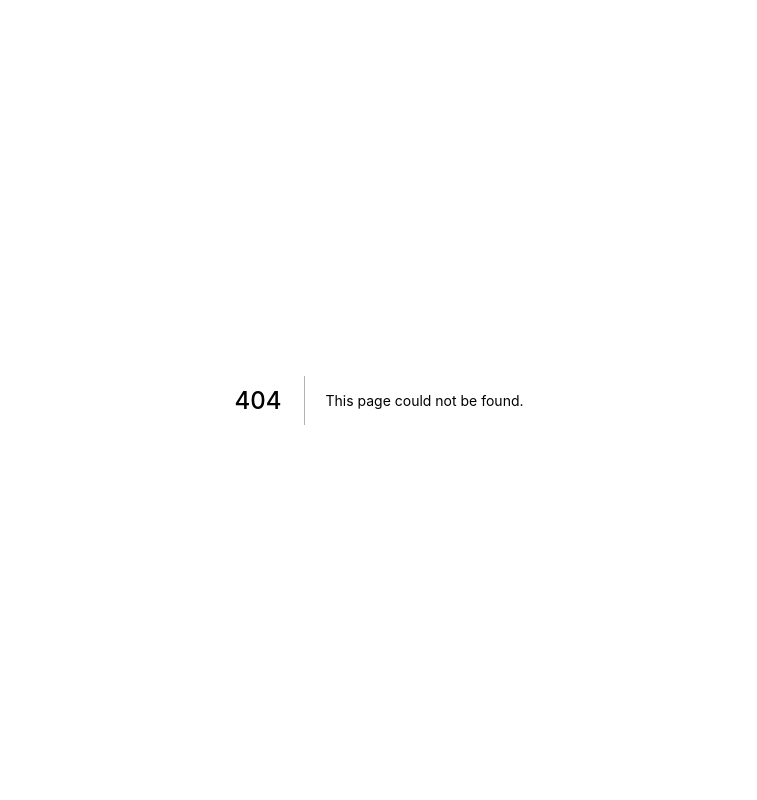
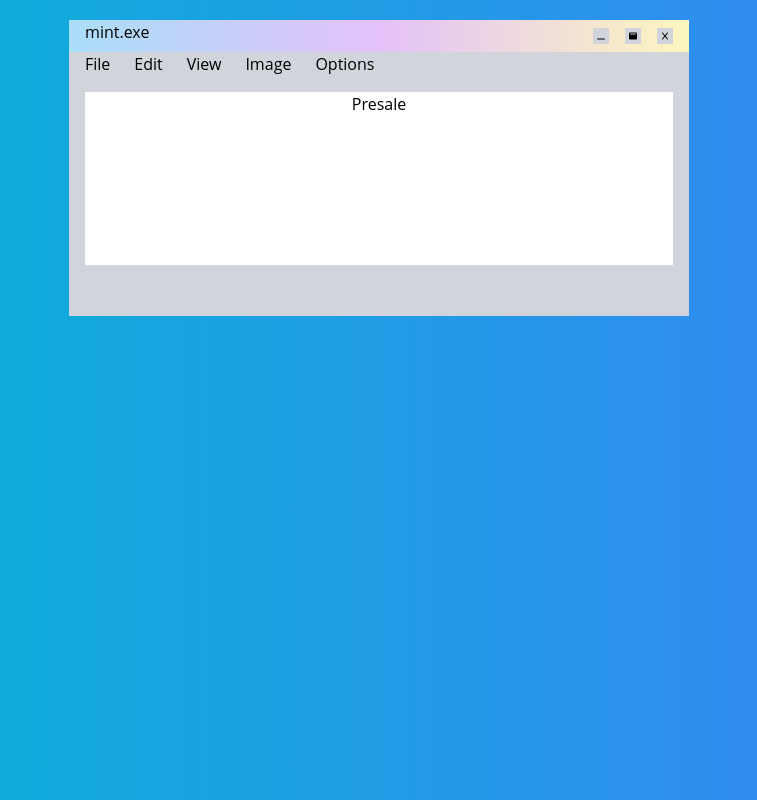
Before and after one commit to alex-davidson17/cybrlghtrs, a Next.js app: page /mint in a window 1280 px wide. Before the commit this address had no page. Shown: the whole page, without its empty margins (261-1018 px from the left). Built offline with nearby package versions, Linux system fonts and the light colour scheme.

Commit message:
initial mint page

```diff
--- /dev/null
+++ b/cybr.config.js
@@ -0,0 +1,6 @@
+const config = {
+  title: "Cybrlghtrs",
+  description: "A collection of 10,000 lighters",
+};
+
+export { config };
--- a/pages/index.js
+++ b/pages/index.js
@@ -8,13 +8,15 @@ import {
   faX,
 } from "@fortawesome/free-solid-svg-icons";
 
+import { config } from "../cybr.config";
+
 export default function Home() {
   return (
     <div className="min-h-screen h-full w-full flex flex-col bg-light-green overflow-hidden">
       <Head>
-        <title>Cybrlghtrs</title>
+        <title>{config.title}</title>
         <meta charset="UTF-8" />
-        <meta name="description" content="An NFT Project called Cybrlghtrs" />
+        <meta name="description" content={config.description} />
         <link rel="icon" href="/favicon.ico" />
       </Head>
 
@@ -68,7 +70,7 @@ export default function Home() {
           </nav>
         </div>
       </header>
-      <section className="m-5">
+      <section className="m-5 flex justify-center items-center">
         <div className="w-1/2 h-auto bg-gray-300">
           <div className="h-8 bg-gradient-to-r from-light-blue via-light-purple to-light-yellow px-4 flex flex-row justify-between">
             <p>rugpull.exe</p>
@@ -93,7 +95,7 @@ export default function Home() {
               <li>Options</li>
             </ul>
           </div>
-          <div className="h-60 w-auto p-4">
+          <div className="h-60 w-auto p-4 text-center">
             <div className="h-5/6 w-auto bg-white">
               <h2>🍓 welcome to cybr land u shills 🍓</h2>
               <p>
--- /dev/null
+++ b/pages/mint.js
@@ -0,0 +1,45 @@
+import { FontAwesomeIcon } from "@fortawesome/react-fontawesome";
+import {
+  faWindowMinimize,
+  faWindowMaximize,
+  faX,
+} from "@fortawesome/free-solid-svg-icons";
+
+export default function Mint() {
+  return (
+    <div class="min-h-screen h-full w-full flex flex-col bg-gradient-to-r from-cyan-500 to-blue-500">
+      <section className="m-5 flex justify-center items-center">
+        <div className="w-1/2 h-auto bg-gray-300">
+          <div className="h-8 bg-gradient-to-r from-light-blue via-light-purple to-light-yellow px-4 flex flex-row justify-between">
+            <p>mint.exe</p>
+            <ul className="flex flex-row items-center space-x-4">
+              <li className="bg-gray-300 flex w-4 h-4 items-center justify-center">
+                <FontAwesomeIcon icon={faWindowMinimize} className="h-2" />
+              </li>
+              <li className="bg-gray-300 flex w-4 h-4 items-center justify-center">
+                <FontAwesomeIcon icon={faWindowMaximize} className="h-2" />
+              </li>
+              <li className="bg-gray-300 flex w-4 h-4 items-center justify-center">
+                <FontAwesomeIcon icon={faX} className="h-2" />
+              </li>
+            </ul>
+          </div>
+          <div>
+            <ul className="flex items-center space-x-4 md:space-x-6 px-4 overflow-hidden">
+              <li>File</li>
+              <li>Edit</li>
+              <li>View</li>
+              <li>Image</li>
+              <li>Options</li>
+            </ul>
+          </div>
+          <div className="h-60 w-auto p-4 text-center">
+            <div className="h-5/6 w-auto bg-white">
+              <h2>Presale</h2>
+            </div>
+          </div>
+        </div>
+      </section>
+    </div>
+  );
+}
--- a/tailwind.config.js
+++ b/tailwind.config.js
@@ -17,6 +17,9 @@ module.exports = {
         "light-yellow": "#fcf6bd",
         pink: "#ff99c8",
       },
+      animation: {
+        "slow-pulse": "pulse 10s linear infinite",
+      },
     },
   },
   plugins: [],
```
